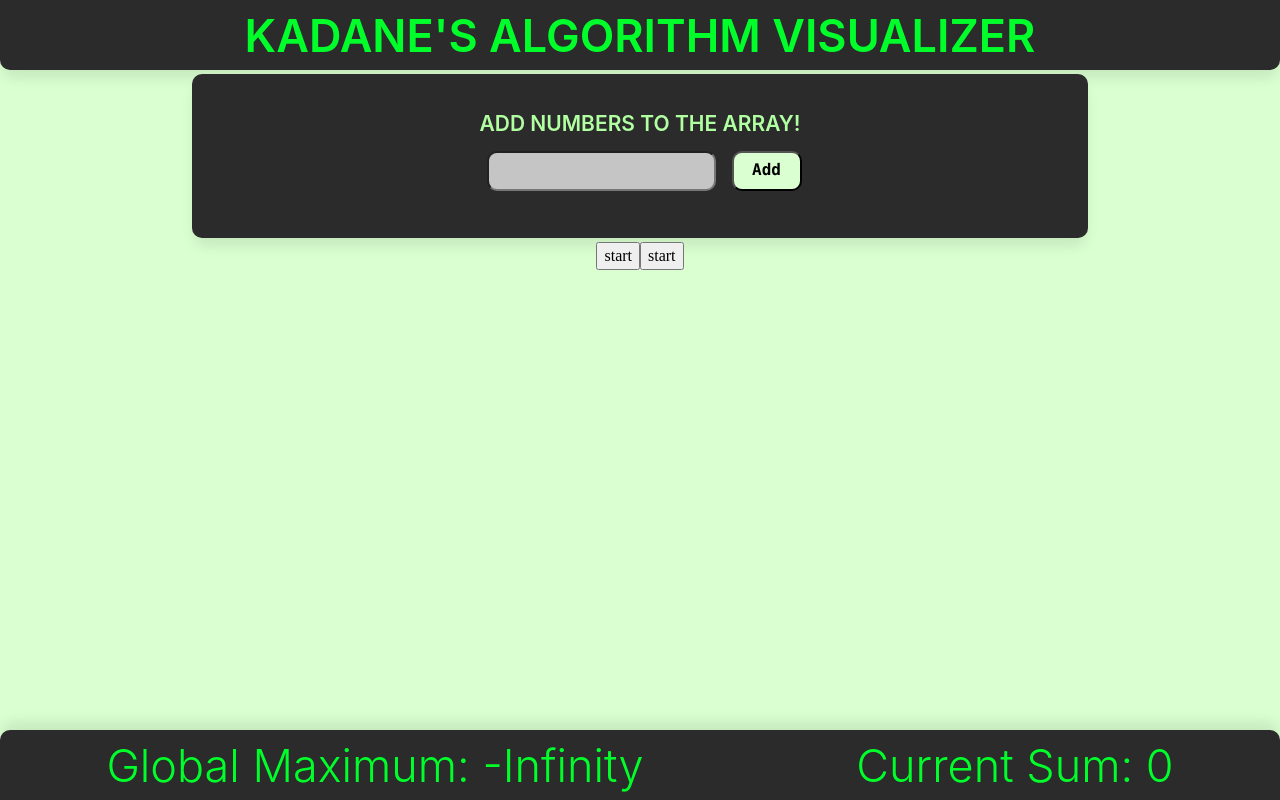
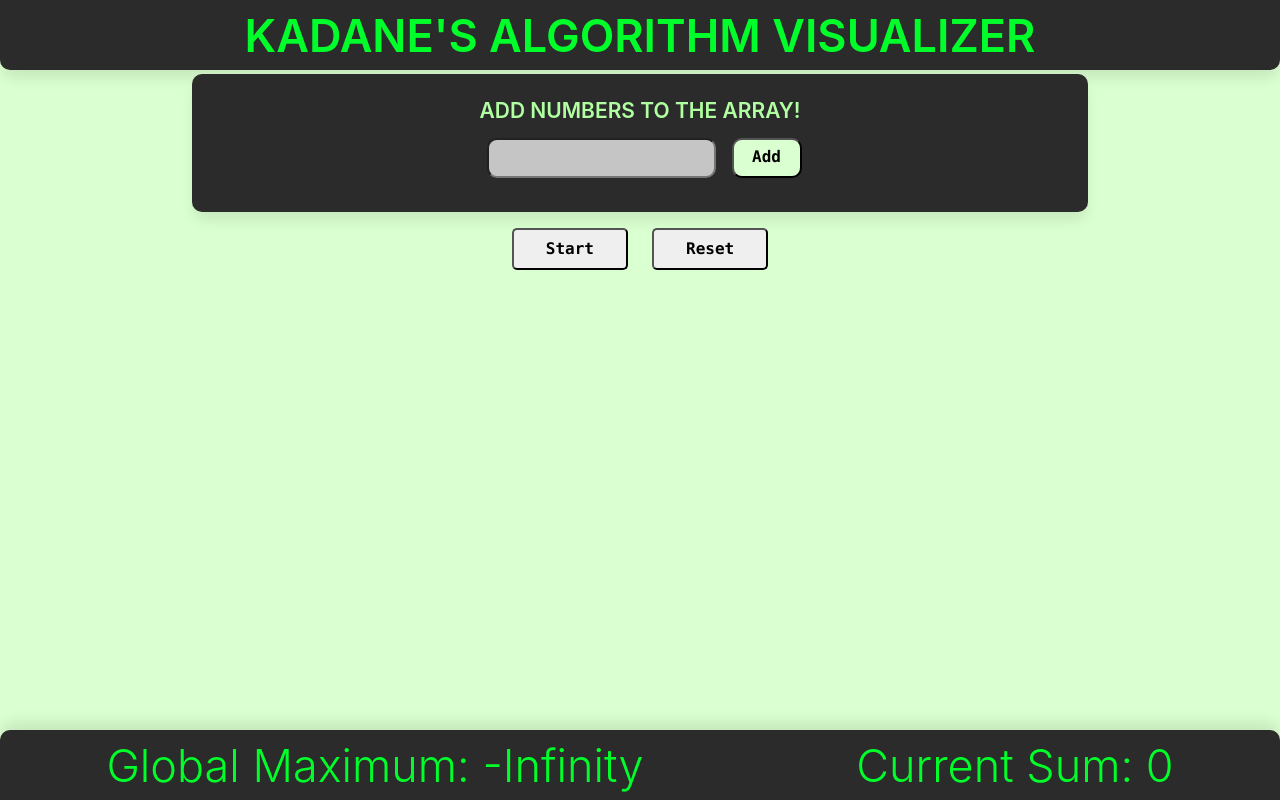
Before and after one commit to Ammar-Montaser/Kadane-s-Algorithm-Visualizer, a React (Vite) app: page / in a window 1280 px wide. Built offline with nearby package versions, Linux system fonts and the light colour scheme.

Commit message:
added styling for control buttons

```diff
--- a/src/App.jsx
+++ b/src/App.jsx
@@ -4,7 +4,7 @@ import ArrayCard from "./views/ArrayCard";
 import Input from "./views/Input";
 import { useSelector, useDispatch } from "react-redux";
 import { useRef } from "react";
-import { setMax, setSum } from "./Redux/arraySlice.js";
+import { setMax, setSum, reset } from "./Redux/arraySlice.js";
 
 function App() {
   const arr = useSelector((state) => state.arrayReducer.array);
@@ -65,10 +65,10 @@ function App() {
         <div className="main">
           <div className="input">
             <Input />
-            <div className="Control Buttons">
+            <div className="controlButtons">
               {" "}
-              <button onClick={maxSequence}> start</button>
-              <button onClick={maxSequence}> start</button>
+              <button onClick={maxSequence}> Start</button>
+              <button onClick={dispatch(reset)}> Reset</button>
             </div>
           </div>
           <div className="arrayContainer" ref={myRef}>
--- a/src/CSS/main.css
+++ b/src/CSS/main.css
@@ -534,6 +534,21 @@ input[type=number] {
   flex-direction: row;
   flex-wrap: wrap;
 }
+.main .controlButtons {
+  display: flex;
+  align-items: center;
+  justify-content: center;
+  flex-direction: row;
+}
+.main .controlButtons button {
+  margin-top: 12px;
+  margin-left: 12px;
+  margin-right: 12px;
+  padding: 8px 32px;
+  border-radius: 0.5rem;
+  font-weight: 600;
+  font-family: "SFMono-Regular", Consolas, "Liberation Mono", Menlo, Courier, monospace;
+}
 
 .footer {
   display: flex;
--- a/src/scss/main.scss
+++ b/src/scss/main.scss
@@ -35,9 +35,20 @@
   }
   .arrayContainer {
     margin: $spacer-3 $spacer-3;
-
     @include flexLayoutCenter(row);
     flex-wrap: wrap;
+  }
+  .controlButtons {
+    @include flexLayoutCenter(row);
+    button {
+      margin-top: $spacer-3;
+      margin-left: $spacer-3;
+      margin-right: $spacer-3;
+      padding: $spacer-2 $spacer-8;
+      border-radius: 0.5rem;
+      font-weight: $font-weight-bold;
+      font-family: $font-family-mono;
+    }
   }
 }
 
```
Also changed, not shown: 1 other file (tests, documents, lock files or other folders).
